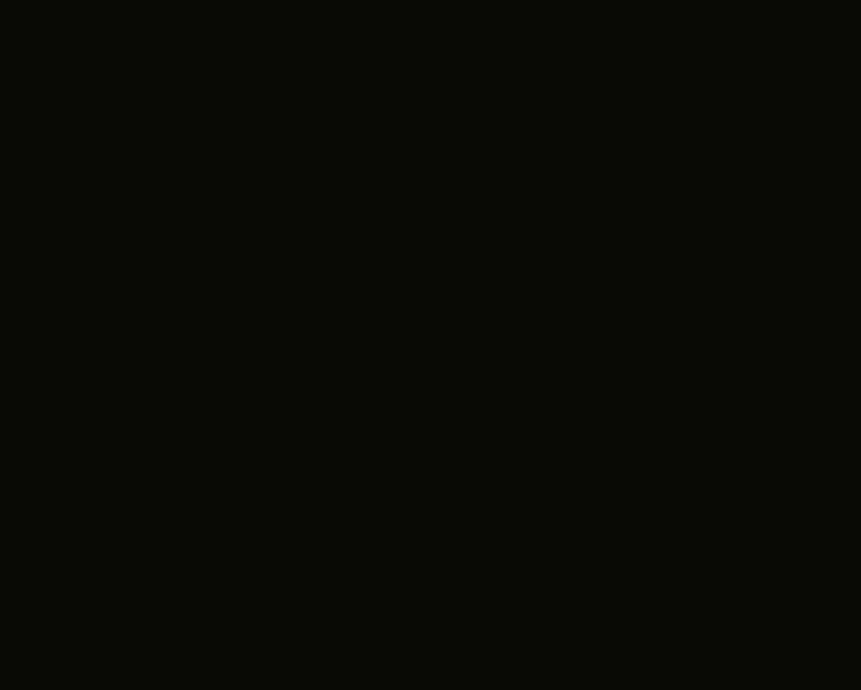
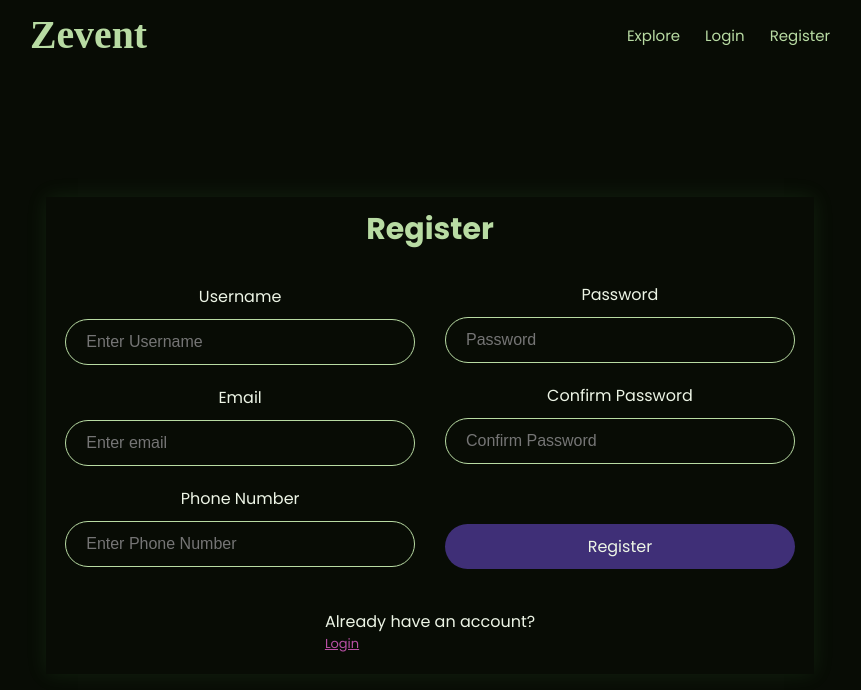
Before and after one commit to zaiem2001/zEvent-angular-ui, an Angular app: page /register in a window 1280 px wide. Before the commit this address led to /. Shown: the top 690 px of the page, without its empty margins (210-1071 px from the left). Built offline with nearby package versions, Linux system fonts and the light colour scheme; a web font is replaced by a local one.

Commit message:
feat(add): login and register UI

```diff
--- a/src/app/app-routing.module.ts
+++ b/src/app/app-routing.module.ts
@@ -1,6 +1,8 @@
 import { NgModule } from '@angular/core';
 import { RouterModule, Routes } from '@angular/router';
 import { HomeComponent } from './pages/home/home.component';
+import { LoginComponent } from './pages/login/login.component';
+import { RegisterComponent } from './pages/register/register.component';
 
 const routes: Routes = [
   {
@@ -8,6 +10,8 @@ const routes: Routes = [
     component: HomeComponent,
     pathMatch: 'full',
   },
+  { path: 'login', component: LoginComponent },
+  { path: 'register', component: RegisterComponent },
 ];
 
 @NgModule({
--- a/src/app/app.component.html
+++ b/src/app/app.component.html
@@ -1 +1,2 @@
+<app-header></app-header>
 <router-outlet></router-outlet>
--- a/src/app/app.module.ts
+++ b/src/app/app.module.ts
@@ -5,12 +5,16 @@ import { AppRoutingModule } from './app-routing.module';
 import { AppComponent } from './app.component';
 import { HomeComponent } from './pages/home/home.component';
 import { HeaderComponent } from './components/header/header.component';
+import { LoginComponent } from './pages/login/login.component';
+import { RegisterComponent } from './pages/register/register.component';
 
 @NgModule({
   declarations: [
     AppComponent,
     HomeComponent,
-    HeaderComponent
+    HeaderComponent,
+    LoginComponent,
+    RegisterComponent
   ],
   imports: [
     BrowserModule,
--- a/src/app/components/header/header.component.css
+++ b/src/app/components/header/header.component.css
@@ -20,6 +20,7 @@
   font-weight: 700;
   color: var(--primary-color);
   text-decoration: none;
+  cursor: pointer;
 }
 
 .menu-items a {
--- a/src/app/components/header/header.component.html
+++ b/src/app/components/header/header.component.html
@@ -1,7 +1,7 @@
 <div class="header-container">
   <div class="left">
     <div class="logo">
-      <h3>Zevent</h3>
+      <h3 routerLink="/">Zevent</h3>
     </div>
   </div>
 
@@ -10,7 +10,7 @@
       <ul class="menu-items">
         <li><a routerLink="/events">Explore</a></li>
         <li><a routerLink="/login">Login</a></li>
-        <li><a routerLink="/signup">Signup</a></li>
+        <li><a routerLink="/register">Register</a></li>
       </ul>
     </div>
   </div>
--- a/src/app/pages/home/home.component.html
+++ b/src/app/pages/home/home.component.html
@@ -1,4 +1,3 @@
-<app-header></app-header>
 <div class="app-container">
   <div class="content">
     <div class="content__title">
--- /dev/null
+++ b/src/app/pages/login/login.component.css
@@ -0,0 +1,93 @@
+.login-container {
+  display: flex;
+  flex-direction: column;
+  align-items: center;
+  justify-content: center;
+  height: calc(100vh - 70px);
+}
+
+.login-container__form {
+  display: flex;
+  flex-direction: column;
+  align-items: center;
+  gap: 3rem;
+  padding: 1rem 0;
+
+  width: 60vw;
+  box-shadow: 0px 0px 20px 0px rgba(110, 224, 110, 0.1);
+}
+
+.login-container__form__title {
+  font-size: 3rem;
+  font-weight: 700;
+  color: var(--primary-color);
+}
+
+.login-container__form form {
+  display: flex;
+  flex-direction: column;
+  align-items: center;
+  gap: 3rem;
+  width: 80%;
+}
+
+.form-group {
+  display: flex;
+  flex-direction: column;
+  align-items: center;
+  gap: 1rem;
+  width: 100%;
+}
+
+.form-group label {
+  font-size: 1.6rem;
+  font-weight: 500;
+  color: var(--text-primary-color);
+}
+
+.form-control {
+  width: 100%;
+  padding: 1.3rem 2rem;
+  border: 1px solid var(--primary-color);
+  border-radius: 100vmax;
+  font-size: 1.6rem;
+  font-weight: 500;
+  color: var(--text-primary-color);
+  background-color: var(--background-color);
+  transition: all 0.3s ease;
+}
+
+.login-btn {
+  padding: 1rem 2rem;
+  width: 100%;
+  border: none;
+  border-radius: 100vmax;
+  cursor: pointer;
+  transition: all 0.3s ease;
+  background-color: var(--secondary-color);
+
+  font-family: inherit;
+  font-size: 1.6rem;
+  color: var(--text-primary-color);
+}
+
+.login-btn:hover {
+  background-color: var(--accent-color);
+}
+
+.login-container__cta {
+  padding: 1rem 2rem;
+}
+
+.login-container__cta p {
+  font-size: 1.6rem;
+  font-weight: 500;
+  color: var(--text-primary-color);
+}
+
+.login-container__cta a {
+  font-size: 1.3rem;
+  font-weight: 500;
+  color: var(--accent-color);
+  text-decoration: underline;
+}
--- /dev/null
+++ b/src/app/pages/login/login.component.html
@@ -0,0 +1,31 @@
+<div class="login-container">
+  <div class="login-container__form">
+    <h1 class="login-container__form__title">Login</h1>
+    <form>
+      <div class="form-group">
+        <label for="email">Email</label>
+        <input
+          type="email"
+          class="form-control"
+          id="email"
+          placeholder="Enter email"
+        />
+      </div>
+      <div class="form-group">
+        <label for="password">Password</label>
+        <input
+          type="password"
+          class="form-control"
+          id="password"
+          placeholder="Password"
+        />
+      </div>
+      <button type="submit" class="login-btn">Login</button>
+    </form>
+
+    <div class="login-container__cta">
+      <p>Don't have an account?</p>
+      <a routerLink="/register">Register</a>
+    </div>
+  </div>
+</div>
--- /dev/null
+++ b/src/app/pages/register/register.component.css
@@ -0,0 +1,103 @@
+.register-container {
+  display: flex;
+  flex-direction: column;
+  align-items: center;
+  justify-content: center;
+  gap: 2rem;
+  height: calc(100vh - 70px);
+}
+
+.register-container__form__title {
+  font-size: 3rem;
+  font-weight: 700;
+  color: var(--primary-color);
+}
+
+.register-container__form {
+  display: flex;
+  flex-direction: column;
+  align-items: center;
+  gap: 3rem;
+  padding: 1rem 0;
+  width: 60vw;
+  box-shadow: 0px 0px 20px 0px rgba(110, 224, 110, 0.1);
+}
+
+.register-container__form form {
+  display: flex;
+  justify-content: center;
+  gap: 3rem;
+  width: 95%;
+}
+
+.col {
+  display: flex;
+  flex-direction: column;
+  align-items: center;
+  justify-content: center;
+  flex: 1;
+  gap: 2rem;
+}
+
+.form-group {
+  display: flex;
+  flex-direction: column;
+  align-items: center;
+  gap: 1rem;
+  width: 100%;
+}
+
+.form-group label {
+  font-size: 1.6rem;
+  font-weight: 500;
+  color: var(--text-primary-color);
+}
+
+.form-control {
+  width: 100%;
+  padding: 1.3rem 2rem;
+  border: 1px solid var(--primary-color);
+  border-radius: 100vmax;
+  font-size: 1.6rem;
+  font-weight: 500;
+  color: var(--text-primary-color);
+  background-color: var(--background-color);
+  transition: all 0.3s ease;
+}
+
+.register-btn {
+  margin-top: 4rem;
+
+  padding: 1rem 2rem;
+  width: 100%;
+  border: none;
+  border-radius: 100vmax;
+  cursor: pointer;
+  transition: all 0.3s ease;
+  background-color: var(--secondary-color);
+
+  font-family: inherit;
+  font-size: 1.6rem;
+  color: var(--text-primary-color);
+}
+
+.register-btn:hover {
+  background-color: var(--accent-color);
+}
+
+.register-container__cta {
+  padding: 1rem 2rem;
+}
+
+.register-container__cta p {
+  font-size: 1.6rem;
+  font-weight: 500;
+  color: var(--text-primary-color);
+}
+
+.register-container__cta a {
+  font-size: 1.3rem;
+  font-weight: 500;
+  color: var(--accent-color);
+  text-decoration: underline;
+}
--- /dev/null
+++ b/src/app/pages/register/register.component.html
@@ -0,0 +1,66 @@
+<div class="register-container">
+  <div class="register-container__form">
+    <h1 class="register-container__form__title">Register</h1>
+    <form>
+      <div class="col">
+        <div class="form-group">
+          <label for="username">Username</label>
+          <input
+            type="text"
+            class="form-control"
+            id="username"
+            placeholder="Enter Username"
+          />
+        </div>
+
+        <div class="form-group">
+          <label for="email">Email</label>
+          <input
+            type="email"
+            class="form-control"
+            id="email"
+            placeholder="Enter email"
+          />
+        </div>
+
+        <div class="form-group">
+          <label for="phoneNumber">Phone Number</label>
+          <input
+            type="text"
+            class="form-control"
+            id="phoneNumber"
+            placeholder="Enter Phone Number"
+          />
+        </div>
+      </div>
+
+      <div class="col">
+        <div class="form-group">
+          <label for="password">Password</label>
+          <input
+            type="password"
+            class="form-control"
+            id="password"
+            placeholder="Password"
+          />
+        </div>
+        <div class="form-group">
+          <label for="confirm-password">Confirm Password</label>
+          <input
+            type="password"
+            class="form-control"
+            id="confirm-password"
+            placeholder="Confirm Password"
+          />
+        </div>
+
+        <button type="submit" class="register-btn">Register</button>
+      </div>
+    </form>
+
+    <div class="register-container__cta">
+      <p>Already have an account?</p>
+      <a routerLink="/login">Login</a>
+    </div>
+  </div>
+</div>
```
Also changed, not shown: src/app/pages/login/login.component.ts (added, +8 -0 lines), src/app/pages/register/register.component.ts (added, +10 -0 lines).
